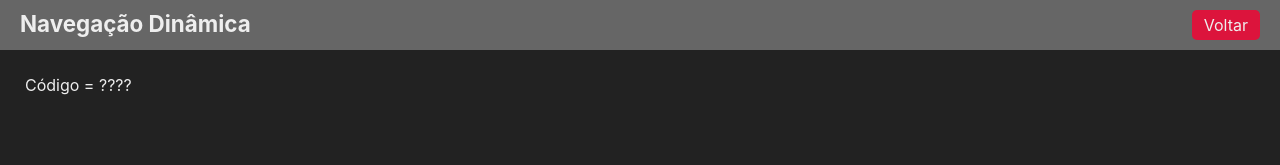
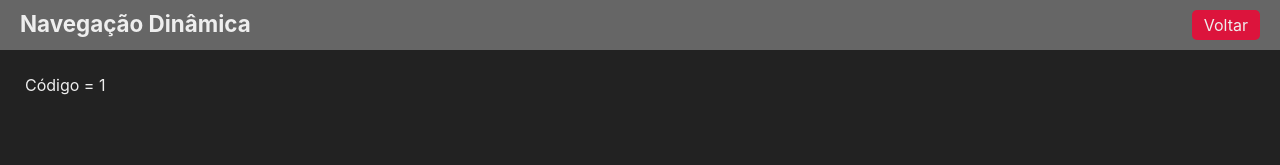
Before and after one commit to KDashMax/aulao_nextjs, a Next.js app: page /cliente/1 in a window 1280 px wide. Shown: the top 165 px of the page. Built offline with nearby package versions, Linux system fonts and the light colour scheme.

Commit message:
UPDATED 0002

```diff
--- a/src/pages/cliente/[codigo].jsx
+++ b/src/pages/cliente/[codigo].jsx
@@ -1,17 +1,19 @@
 import Layout from "../../components/Layout"
-// import { useRouter } from "next/router"
-import router from "next/router"
+// import router from "next/router"
+import { useRouter } from "next/router"
 import { useEffect } from "react"
 
 export default function ClienteProCodigo() {
-    // console.log(router.query);
+    const router = useRouter()
+
     useEffect(() => {
         console.log(router.query);
         console.log(router.query.codigo);
     }, [])
+
     return (
         <Layout titulo="Navegação Dinâmica">
-            <span>Código = ????</span>
+            <span>Código = {router.query.codigo}</span>
         </Layout>
     )
 }
```
